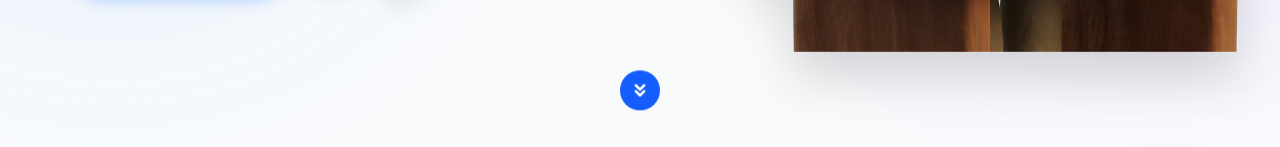
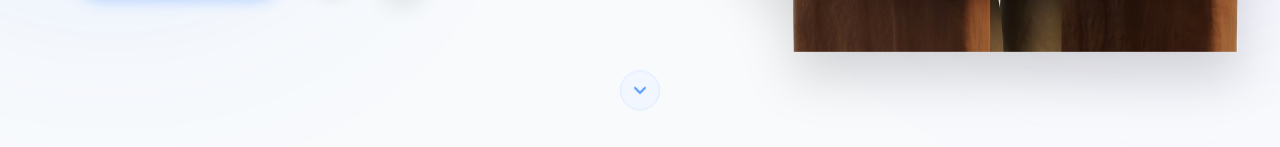
Before and after one commit to Jeeva1121/Portfolio, a Next.js app: page / in a window 1280 px wide. Shown: the part 653-800 px from the top of the page. Built offline with nearby package versions, Linux system fonts and the light colour scheme.

Commit message:
style: switch to single-arrow, light-colored aesthetic for navigation icons

```diff
--- a/src/components/ScrollIcon.tsx
+++ b/src/components/ScrollIcon.tsx
@@ -1,7 +1,7 @@
 "use client";
 
 import { motion } from "framer-motion";
-import { ChevronsDown } from "lucide-react";
+import { ChevronDown } from "lucide-react";
 
 interface ScrollIconProps {
     href: string;
@@ -16,14 +16,13 @@ export default function ScrollIcon({ href, label }: ScrollIconProps) {
                 className="group relative flex items-center justify-center w-10 h-10"
                 aria-label={label}
             >
-                {/* High-Visibility Circular Container: Solid Primary Color, No Glow */}
+                {/* Subtle Light Container: No High Contrast, Single Chevron */}
                 <motion.div
                     animate={{ y: [0, 6, 0] }}
                     transition={{ duration: 2.5, repeat: Infinity, ease: "easeInOut" }}
-                    className="w-full h-full rounded-full flex items-center justify-center bg-blue-600 text-white transition-all duration-300 group-hover:bg-blue-700 group-hover:scale-110 shadow-none!"
+                    className="w-full h-full rounded-full flex items-center justify-center bg-blue-50/80 dark:bg-white/5 text-blue-500/80 dark:text-blue-400/80 border border-blue-100 dark:border-white/10 transition-all duration-300 group-hover:bg-blue-100 dark:group-hover:bg-white/10 group-hover:text-blue-600 dark:group-hover:text-blue-400 group-hover:scale-110 shadow-none!"
                 >
-                    {/* Double Down Icon with Bold Stroke */}
-                    <ChevronsDown className="w-5 h-5 stroke-[3px]" />
+                    <ChevronDown className="w-5 h-5 stroke-[2.5px]" />
                 </motion.div>
             </a>
         </div>
--- a/src/components/ScrollToTop.tsx
+++ b/src/components/ScrollToTop.tsx
@@ -35,10 +35,10 @@ export default function ScrollToTop() {
                     animate={{ opacity: 1, scale: 1, y: 0 }}
                     exit={{ opacity: 0, scale: 0.5, y: 20 }}
                     onClick={scrollToTop}
-                    className="fixed bottom-8 right-8 z-50 w-10 h-10 rounded-full bg-blue-600 text-white flex items-center justify-center transition-all duration-300 hover:bg-blue-700 hover:scale-110 shadow-lg"
+                    className="fixed bottom-8 right-8 z-50 w-10 h-10 rounded-full bg-blue-50/80 dark:bg-white/5 text-blue-500/80 dark:text-blue-400/80 border border-blue-100 dark:border-white/10 flex items-center justify-center transition-all duration-300 hover:bg-blue-100 dark:hover:bg-white/10 hover:text-blue-600 dark:hover:text-blue-400 hover:scale-110 shadow-none!"
                     aria-label="Scroll to top"
                 >
-                    <ChevronUp className="w-5 h-5 stroke-[3px]" />
+                    <ChevronUp className="w-5 h-5 stroke-[2.5px]" />
                 </motion.button>
             )}
         </AnimatePresence>
```
